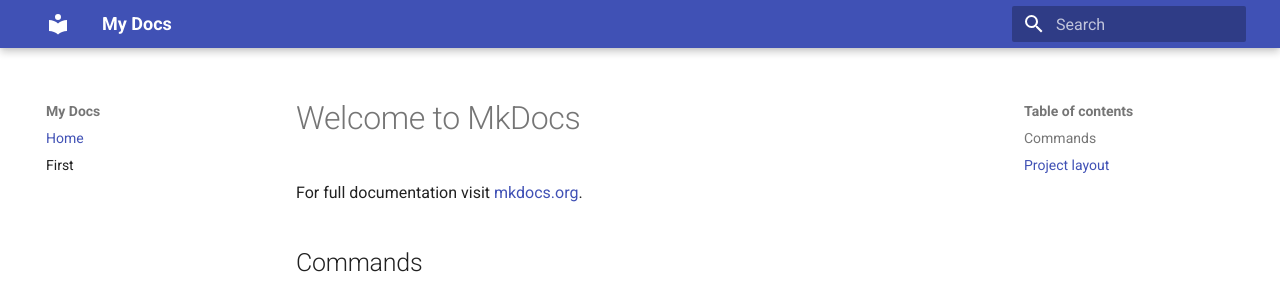
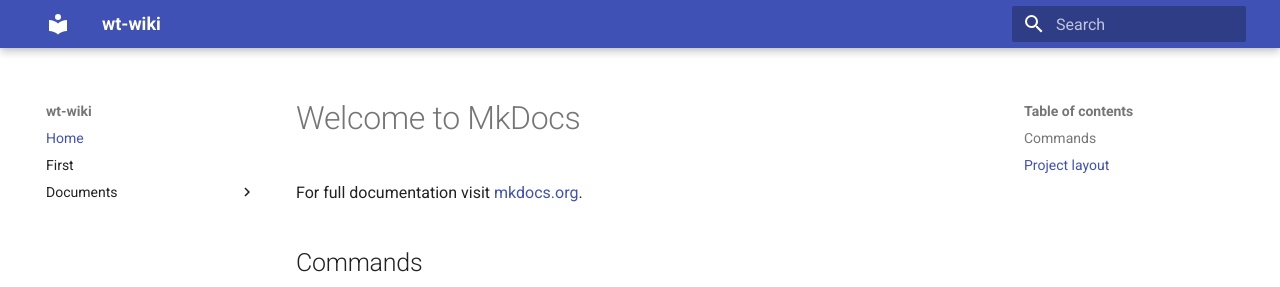
Before and after one commit to wangtan471x/wt-wiki, an MkDocs documentation site: the page built from docs/index.md, in a window 1280 px wide. Shown: the top 287 px of the page. Built offline with MkDocs 1.6.1 and Material for MkDocs 9.7.7, drawn with Linux system fonts in a browser that asks for light colours.

Commit message:
modified

```diff
--- a/mkdocs.yml
+++ b/mkdocs.yml
@@ -1,6 +1,9 @@
-site_name: My Docs
+site_name: wt-wiki
 nav:
     - Home: index.md
     - First: first.md
+    - Documents:
+        - Usage: usage.md
+        - Tutorial: tutorial.md
 theme:
   name: 'material'
```
